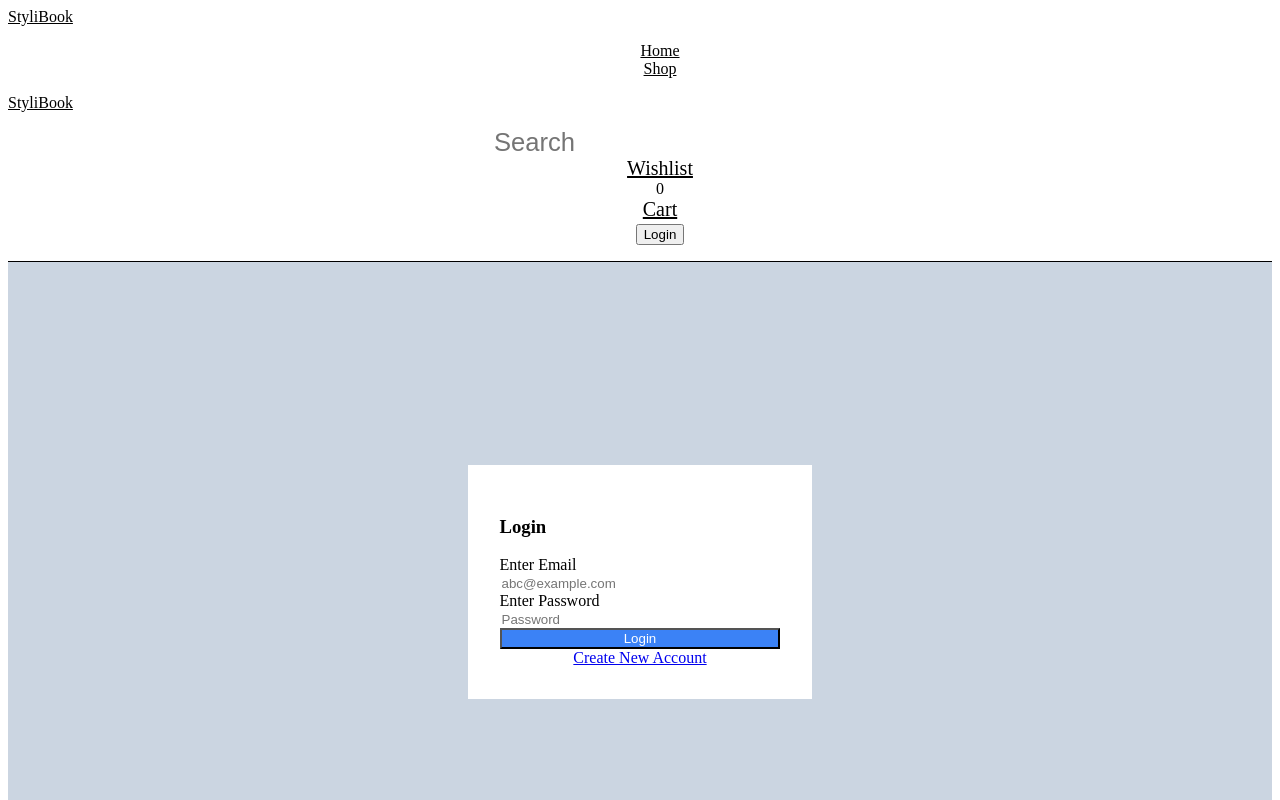
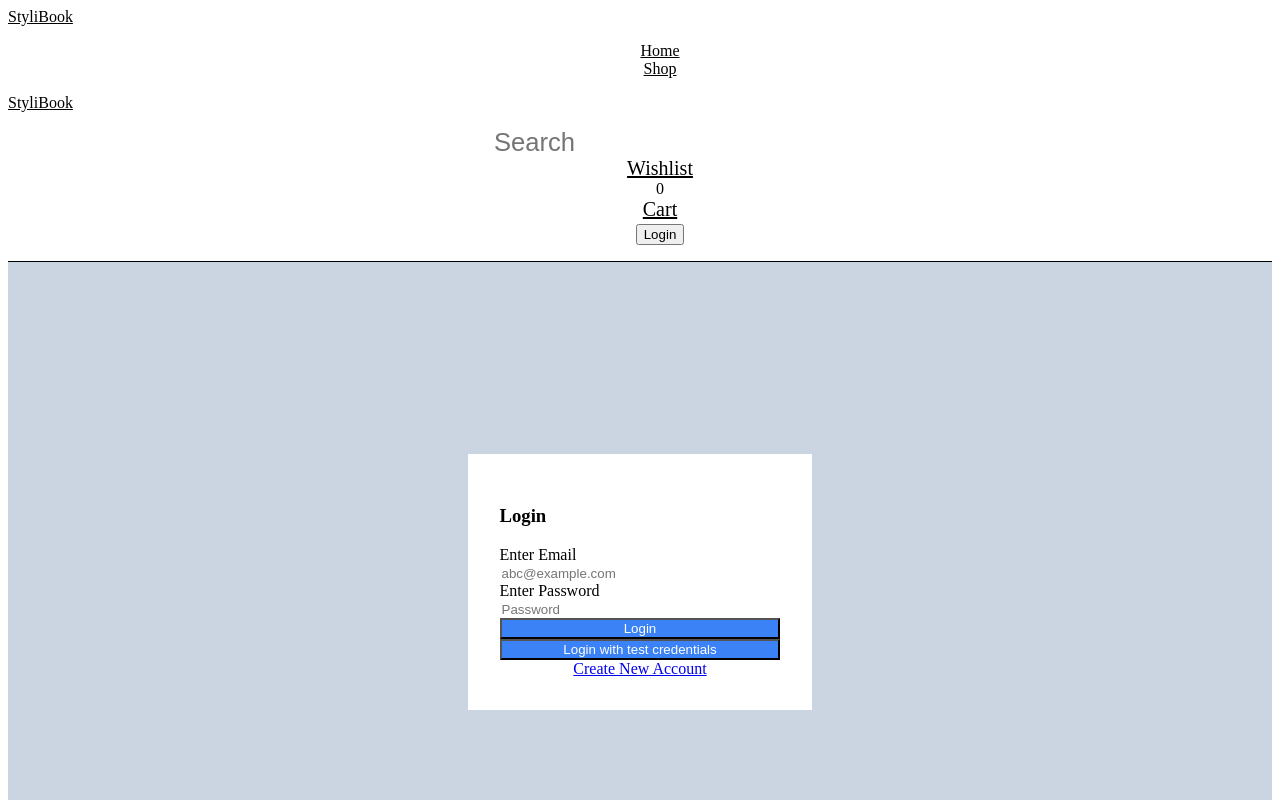
Before and after one commit to Ash-D23/stylibook-store-app, a React (Create React App) app: page /login in a window 1280 px wide. Shown: the top 800 px of the page. Built offline with nearby package versions, Linux system fonts and the light colour scheme; the HTML template or start-up script is replaced by a standard one; what miragejs would draw is missing.

Commit message:
refactor: added login with test button

```diff
--- a/src/Pages/Login/Login.js
+++ b/src/Pages/Login/Login.js
@@ -15,6 +15,12 @@ function Login() {
     setpassword('')
   }
 
+  const loginwithtesthandler = () => {
+    signin({ email: 'adarshbalika@gmail.com', password: 'adarshbalika'})
+    setemail('')
+    setpassword('')
+  }
+
   return (
     <div className="auth__container">
       <div className="auth__contents border--grey">
@@ -28,6 +34,7 @@ function Login() {
               <input type="password" value={password} onChange={(e)=>setpassword(e.target.value)} className="form-field margin-tb--small" placeholder="Password"/>
           </div>
           <button onClick={loginhandler} className="btn btn-auth margin-bottom--medium">Login</button>
+          <button onClick={loginwithtesthandler} className="btn btn-auth margin-bottom--medium">Login with test credentials</button>
 
           <Link className="auth__link margin-tb--medium" to="/signup">Create New Account</Link>
 
```
